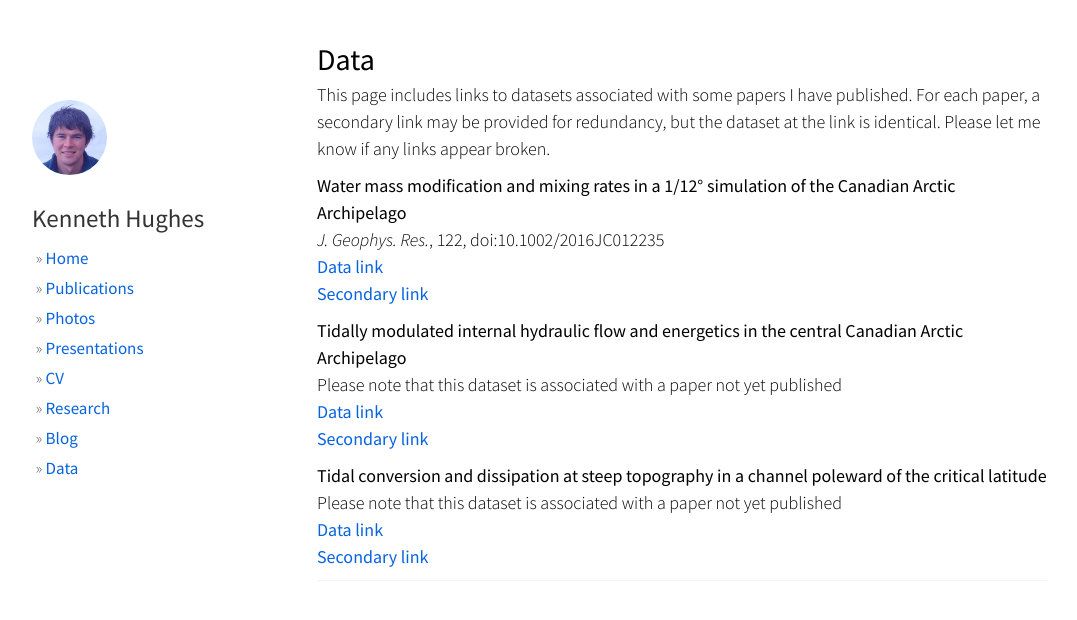
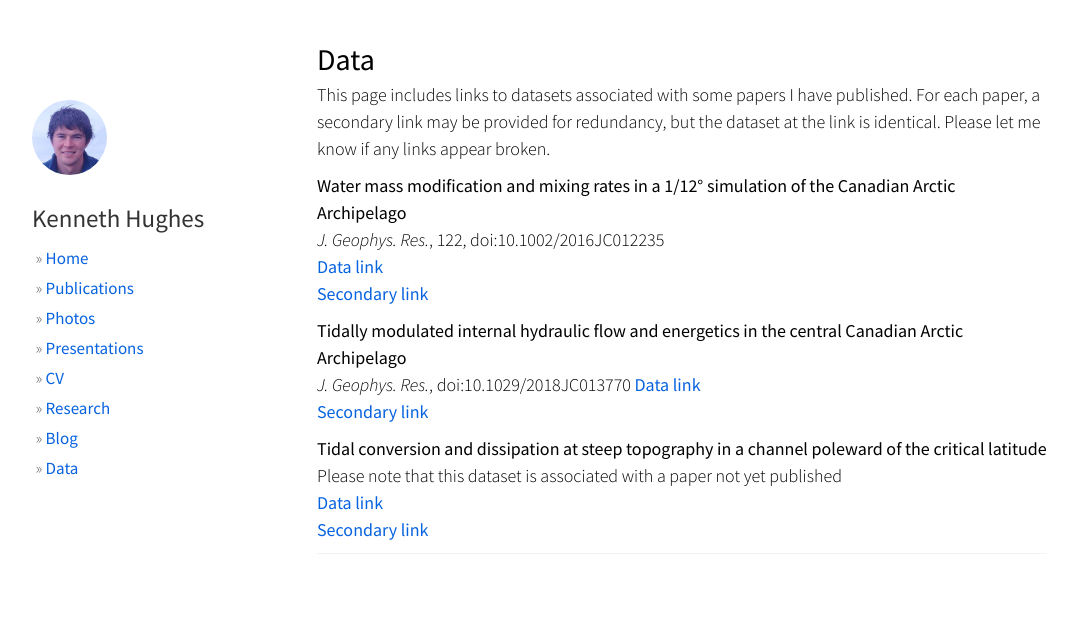
Before and after one commit to hugke729/hugke729.github.io, a Jekyll site: the page built from data/index.md, in a window 1280 px wide. Shown: the top 620 px of the page, without its empty margins (53-1130 px from the left). Built offline with Jekyll 4.4.1, drawn with Linux system fonts in a browser that asks for light colours; nearby versions of some CDN libraries.

Commit message:
Update JGR observations paper details

```diff
--- a/data/index.md
+++ b/data/index.md
@@ -15,7 +15,7 @@ __Water mass modification and mixing rates in a 1/12° simulation of the Canadia
 [Secondary link][anha_link2]
 
 __Tidally modulated internal hydraulic flow and energetics in the central Canadian Arctic Archipelago__
-Please note that this dataset is associated with a paper not yet published
+*J. Geophys. Res.*, doi:10.1029/2018JC013770
 [Data link][obs_link]
 [Secondary link][obs_link2]
 
@@ -27,7 +27,7 @@ Please note that this dataset is associated with a paper not yet published
 
 [anha_link]: http://web.uvic.ca/~hugke729/Hughes_2017_JGR_vol_122/
 [anha_link2]: https://drive.google.com/open?id=0BySUVZ0q8bZHUE1tQzAzWUxMMDA
-[obs_link]: http://web.uvic.ca/~hugke729/Hughes_2017_in_prep/
+[obs_link]: http://web.uvic.ca/~hugke729/Hughes_2018_JGR/
 [obs_link2]: https://drive.google.com/open?id=0BySUVZ0q8bZHbEhrVkdOOXZ0alU
 [subinertial_link]: https://drive.google.com/open?id=1QI3MU-Q8KISBZwfU_j1mCGPsdQU0167g
 [subinertial_link2]:  http://web.uvic.ca/~hugke729/subinertial_channel/
```
